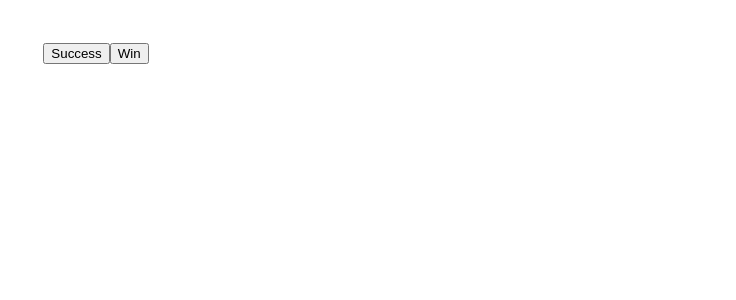
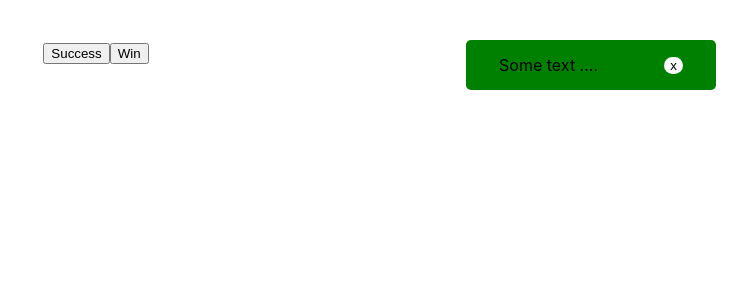
Before and after one commit to sskanishk/toast-lib, a React (Vite) app: page / in a window 1280 px wide. Both pictures are taken after a click on the button "Success". Shown: the top 300 px of the page, without its empty margins (544-1280 px from the left). Built offline with nearby package versions, Linux system fonts and the light colour scheme.

Commit message:
remove toast added

```diff
--- a/src/App.css
+++ b/src/App.css
@@ -5,7 +5,7 @@
   text-align: center;
 }
 
-.toast__wrapper {
+.toast__box {
   height: 50px;
   width: 250px;
   background-color: aquamarine;
@@ -31,9 +31,19 @@
   /* background-color: yellow; */
 }
 
+.right-bottom {
+  position: fixed;
+  right: 20px;
+  bottom: 20px;
+}
+
 .close_btn {
   background-color: white;
   border: none;
   border-radius: 100px;
   cursor: pointer;
 }
+
+.toast__wrapper {
+
+}
--- a/src/App.jsx
+++ b/src/App.jsx
@@ -12,16 +12,28 @@ function App() {
 
   // debugger
 
-  const toastHandler = (type) => {
-    toast(type)
+  const toastHandler = () => {
+    toast({
+      type: "success",
+      title: "Some text ....",
+      position: "right-top",
+    })
+  }
+
+  const toastHandler2 = () => {
+    toast({
+      type: "win",
+      title: "Some text ....",
+      position: "right-bottom",
+    })
   }
 
   return (
     <div className="App">
       <div>
         <ToastBox />
-        <button onClick={() => toastHandler("success")}>Success</button>
-        <button onClick={() => toastHandler("win")}>Win</button>
+        <button onClick={() => toastHandler()}>Success</button>
+        <button onClick={() => toastHandler2()}>Win</button>
       </div>
     </div>
   )
--- a/src/component/ToastContainer.jsx
+++ b/src/component/ToastContainer.jsx
@@ -1,15 +1,30 @@
 import useStore from "../store"
 
-function ToastContainer({ position }) {
+function ToastContainer({}) {
 
     const toastList = useStore((state) => state.toastList)
-    const removeToastx = useStore((state) => state.removeToast)
+
+    // debugger
 
     return (
-        <div className={`toast__container ${position}`}>
+        <div className="toast__container">
             {
-                toastList.map((toast) => {
-                    return <Toast type={toast.type} title={toast.title} removeToastx={removeToastx}/>
+                toastList.map((toast, _id) => {
+                    // return <Toast type={toast.type} title={toast.title} removeToastx={removeToastx}/>
+                    return <ToastWrapper list={toast.list} position={toast.position} key={_id} />
+                })
+            }
+        </div>
+    )
+}
+
+function ToastWrapper({list, position}) {
+
+    return (
+        <div className={`toast__wrapper ${position}`}>
+            {
+                list.map((toast) => {
+                    return <Toast toast={toast} position={position}  key={toast.id}/>
                 })
             }
         </div>
@@ -17,11 +32,14 @@ function ToastContainer({ position }) {
 }
 
 
-function Toast({type, title, removeToastx}) {
+function Toast({toast, position}) {
+
+    const removeToastx = useStore((state) => state.removeToast)
+
     return (
-        <div className={`toast__wrapper ${type || "deafult"}`}>
-            <p>{title}</p>
-            <button className="close_btn" onClick={() => removeToastx(type)}>x</button>
+        <div className={`toast__box ${toast.type || "deafult"}`}>
+            <p>{toast.title}</p>
+            <button className="close_btn" onClick={() => removeToastx(position, toast.id)}>x</button>
         </div>
     )
 }
--- a/src/component/useToast.jsx
+++ b/src/component/useToast.jsx
@@ -7,15 +7,15 @@ function useToast() {
     const addToast = useStore((state) => state.addToast)
     const removeToastx = useStore((state) => state.removeToast)
 
-    const toast = (type) => {
+    const toast = ({type, position, title}) => {
         switch (type) {
             case 'success':
-                addToast({ type, title: type })
-                setTimeout(() => removeToastx(type), 2000)
+                addToast({ type, title, position, id: Math.random() * 100 })
+                // setTimeout(() => removeToastx(type), 2000)
                 break;
             case 'win':
-                addToast({ type, title: type })
-                setTimeout(() => removeToastx(type), 2000)
+                addToast({ type, title, position, id: Math.random() * 100 })
+                // setTimeout(() => removeToastx(type), 2000)
                 break;
             default:
                 break;
@@ -25,7 +25,7 @@ function useToast() {
     const ToastBox = () => {
         return (
             <>
-                <ToastContainer position="right-top"  />
+                <ToastContainer />
             </>
         )
     }
--- a/src/store.js
+++ b/src/store.js
@@ -4,19 +4,66 @@ const useStore = create((set) => ({
 
     toastList: [],
 
+    // Template
+    // xyz: [
+    //     {
+    //         position: "right-top",
+    //         list: [
+    //             {
+    //                 type: "sccess",
+    //                 title: "something written here...",
+    //             }
+    //         ]
+    //     }
+    // ],
+
     addToast: (toast) => set((state) => {
-        // debugger
+        let toastArray = [ ...state.toastList ]
+
+        let categoryIndex = toastArray.findIndex((obj) => {
+            return obj.position === toast.position
+        })
+
+        if(categoryIndex < 0) {
+            toastArray.push({
+                position: toast.position,
+                list: [
+                    {
+                        type: toast.type,
+                        title: toast.title,
+                        id: toast.id
+                    }
+                ]
+            })
+        } else {
+            toastArray[categoryIndex].list.push({ type: toast.type, title: toast.title, id: id })
+        }
+
         return {
-            toastList: [
-                ...state.toastList,
-                { type: toast.type, title: toast.title, id: Math.random() * 100 },
-            ]
+            toastList: toastArray
         }
     }),
 
-    removeToast: (id) => set((state) => ({
-        toastList: state.toastList.filter((toast) => toast.type !== id),
-    })),
+    removeToast: (position, id) => set((state) => {
+
+        let toastArray = [ ...state.toastList ]
+
+        let categoryIndex = toastArray.findIndex((obj) => {
+            return obj.position === position
+        })
+
+        if(categoryIndex >= 0) {
+            toastArray[categoryIndex].list = [...toastArray[categoryIndex].list ].filter((toast) => toast.id !== id)
+            // debugger
+        }
+
+        // debugger
+
+        return {
+            toastList: toastArray
+        }
+
+    }),
 
 }))
 
```
